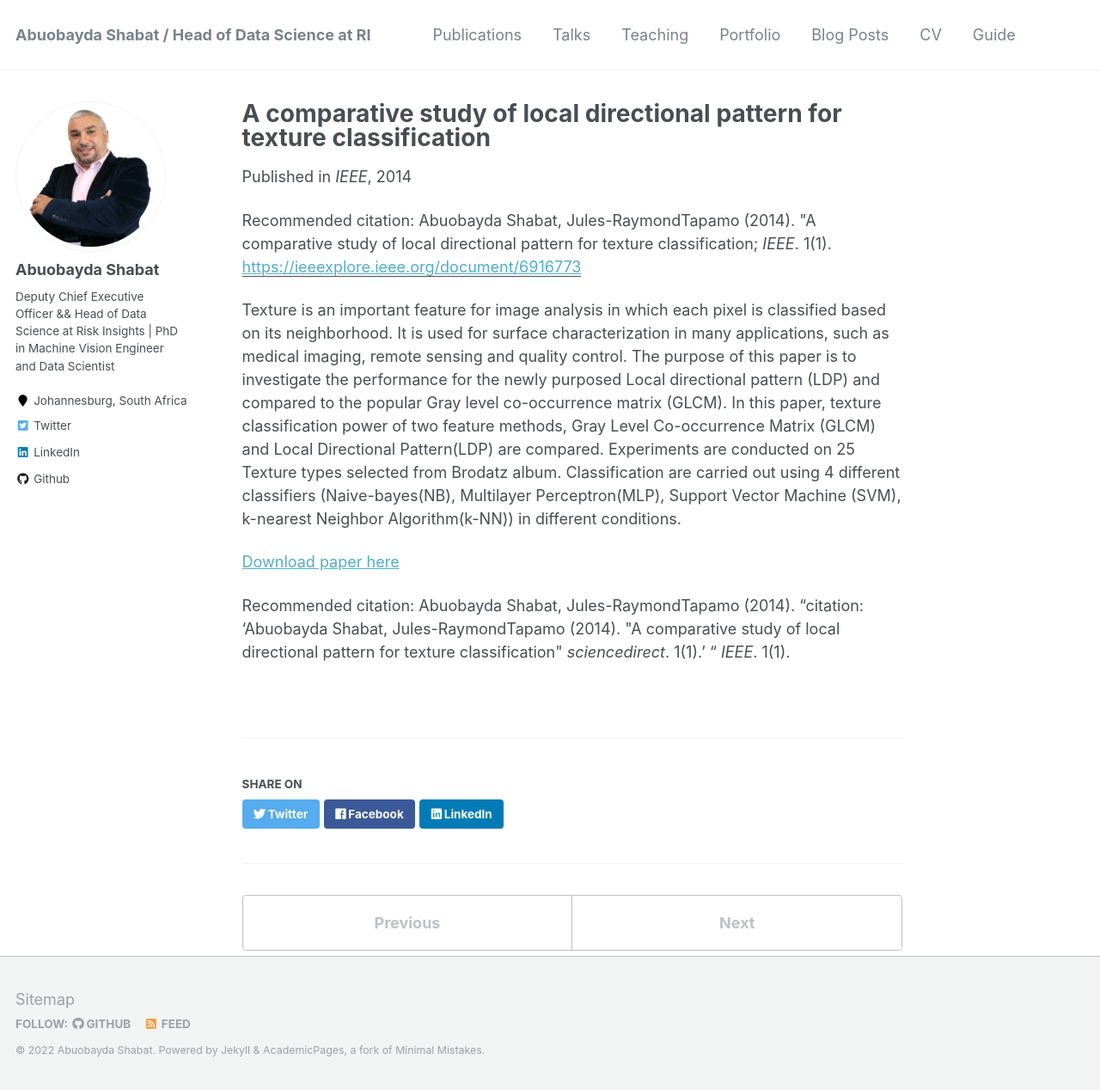
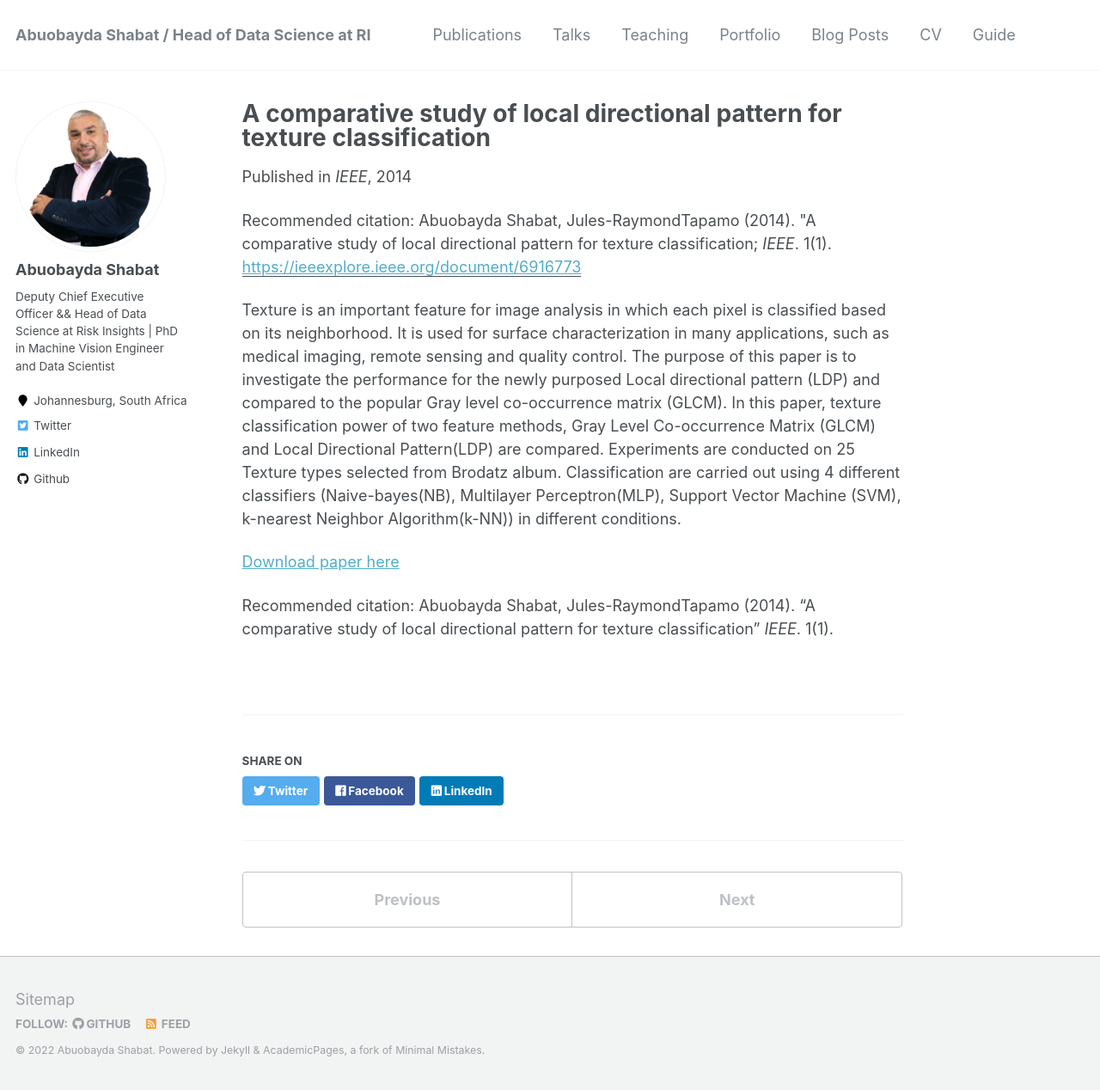
Before and after one commit to ShabatA/shabatA.github.io, a Jekyll site: the page built from _publications/2014-01-18-A-comparative-study-of-local-directional-pattern-for-texture-classification.md, in a window 1280 px wide and 1268 px high. Shown: the whole window at 86% size. Built offline with Jekyll 4.4.1, drawn with Linux system fonts in a browser that asks for light colours.

Commit message:
edit citations

```diff
--- a/_publications/2014-01-18-A-comparative-study-of-local-directional-pattern-for-texture-classification.md
+++ b/_publications/2014-01-18-A-comparative-study-of-local-directional-pattern-for-texture-classification.md
@@ -12,5 +12,4 @@ Texture is an important feature for image analysis in which each pixel is classi
 
 [Download paper here]([https://ieeexplore.ieee.org/document/6916773])
 
-Recommended citation: Abuobayda Shabat, Jules-RaymondTapamo (2014). "citation: 'Abuobayda Shabat, Jules-RaymondTapamo (2014). &quot;A comparative study of local directional pattern for texture classification&quot; <i>sciencedirect</i>. 1(1).'
-" <i>IEEE</i>. 1(1).
+Recommended citation: Abuobayda Shabat, Jules-RaymondTapamo (2014). "A comparative study of local directional pattern for texture classification" <i>IEEE</i>. 1(1).
```
Also changed, not shown: _publications/2017-07-01-comparative-study-of-the-use-of-local-directional-pattern.md (+1 -2 lines).
